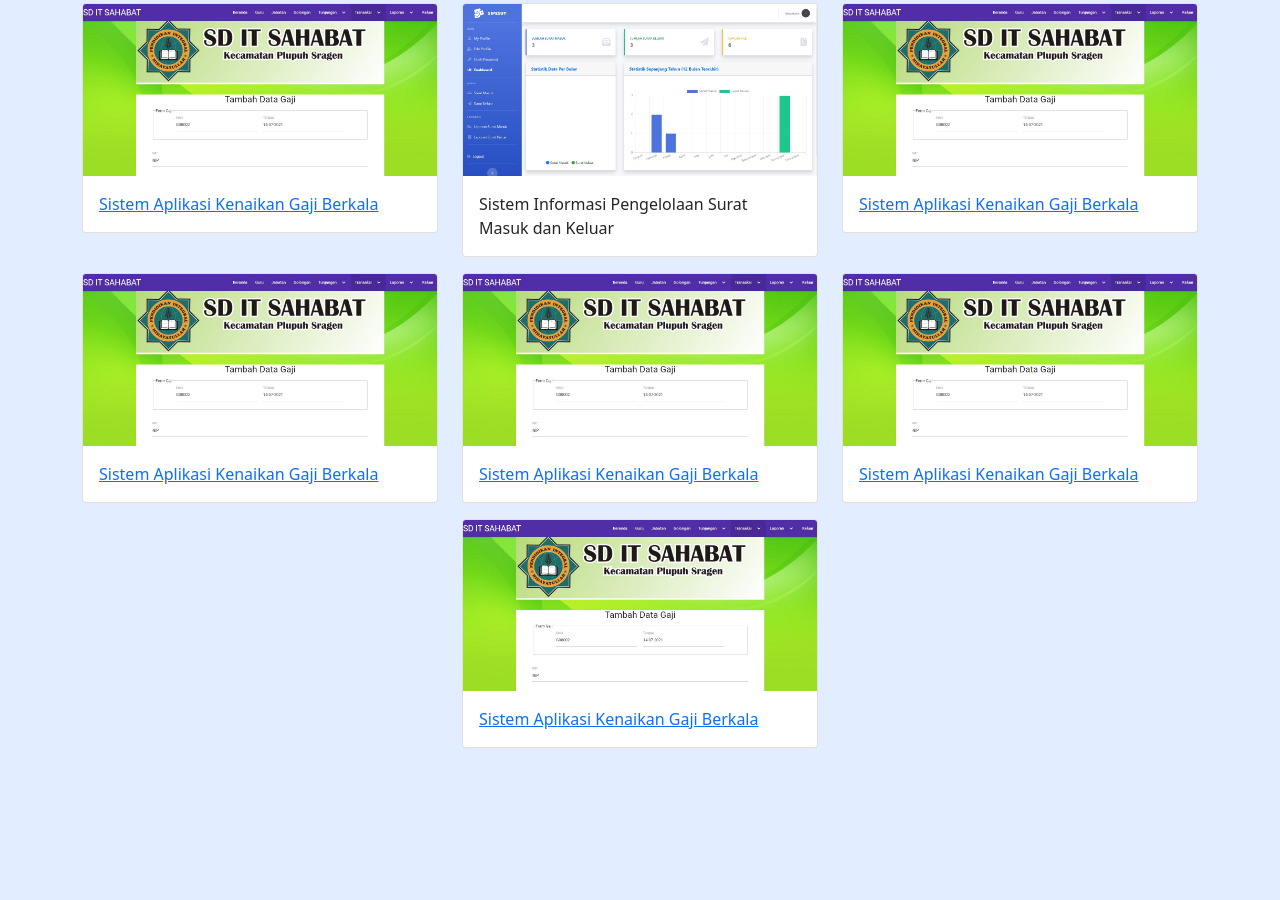
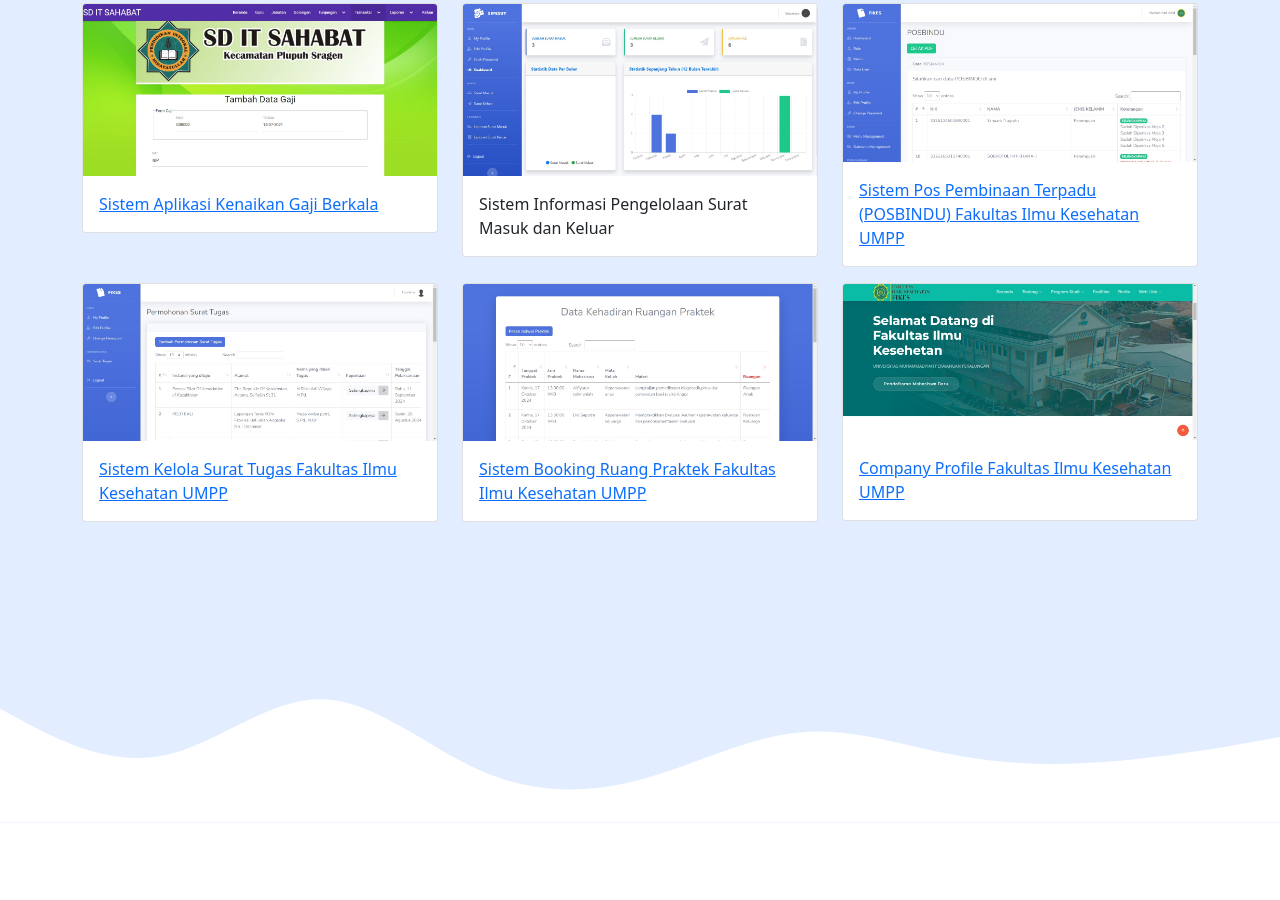
Before and after one commit to abidthoula/abidthoula.github.io, a plain HTML site: page index.html in a window 1280 px wide. Shown: the part 1723-2623 px from the top of the page. Drawn offline with nearby package versions, Linux system fonts and the light colour scheme.

Commit message:
index.html

```diff
--- a/index.html
+++ b/index.html
@@ -165,11 +165,11 @@
           </div>
           <div class="col-md-4 mb-3">
             <div class="card">
-              <img src="img/projects/appkgb.jpg" class="card-img-top" alt="Project 4" />
+              <img src="img/projects/posbindu.jpg" class="card-img-top" alt="Project 4" />
               <div class="card-body">
                 <p class="card-text">
                   <a href="http://appkgb.epizy.com" target="_blank" class="text-black">
-                    Sistem Aplikasi Kenaikan Gaji Berkala
+                    Sistem Pos Pembinaan Terpadu (POSBINDU) Fakultas Ilmu Kesehatan UMPP
                   </a>
                 </p>
               </div>
@@ -177,11 +177,11 @@
           </div>
           <div class="col-md-4 mb-3">
             <div class="card">
-              <img src="img/projects/appkgb.jpg" class="card-img-top" alt="Project 4" />
+              <img src="img/projects/sikes.jpg" class="card-img-top" alt="Project 4" />
               <div class="card-body">
                 <p class="card-text">
                   <a href="http://appkgb.epizy.com" target="_blank" class="text-black">
-                    Sistem Aplikasi Kenaikan Gaji Berkala
+                    Sistem Kelola Surat Tugas Fakultas Ilmu Kesehatan UMPP
                   </a>
                 </p>
               </div>
@@ -189,11 +189,11 @@
           </div>
           <div class="col-md-4 mb-3">
             <div class="card">
-              <img src="img/projects/appkgb.jpg" class="card-img-top" alt="Project 4" />
+              <img src="img/projects/siplabsen.jpg" class="card-img-top" alt="Project 4" />
               <div class="card-body">
                 <p class="card-text">
                   <a href="http://appkgb.epizy.com" target="_blank" class="text-black">
-                    Sistem Aplikasi Kenaikan Gaji Berkala
+                    Sistem Booking Ruang Praktek Fakultas Ilmu Kesehatan UMPP
                   </a>
                 </p>
               </div>
@@ -201,23 +201,11 @@
           </div>
           <div class="col-md-4 mb-3">
             <div class="card">
-              <img src="img/projects/appkgb.jpg" class="card-img-top" alt="Project 4" />
+              <img src="img/projects/fikes.jpg" class="card-img-top" alt="Project 4" />
               <div class="card-body">
                 <p class="card-text">
                   <a href="http://appkgb.epizy.com" target="_blank" class="text-black">
-                    Sistem Aplikasi Kenaikan Gaji Berkala
-                  </a>
-                </p>
-              </div>
-            </div>
-          </div>
-          <div class="col-md-4 mb-3">
-            <div class="card">
-              <img src="img/projects/appkgb.jpg" class="card-img-top" alt="Project 4" />
-              <div class="card-body">
-                <p class="card-text">
-                  <a href="http://appkgb.epizy.com" target="_blank" class="text-black">
-                    Sistem Aplikasi Kenaikan Gaji Berkala
+                    Company Profile Fakultas Ilmu Kesehatan UMPP
                   </a>
                 </p>
               </div>
```
